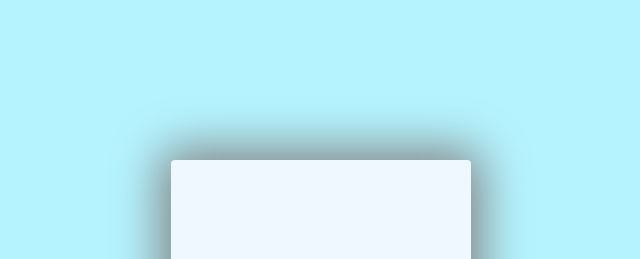
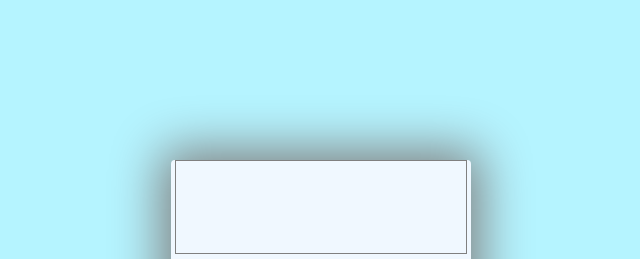
Before and after one commit to MdRehanAli/Simple_Calculator, a plain HTML site: page index.html in a window 1280 px wide. Shown: the top 259 px of the page, without its empty margins (319-959 px from the left). Drawn offline with Linux system fonts and the light colour scheme.

Commit message:
added spaces

```diff
--- a/style.css
+++ b/style.css
@@ -14,7 +14,6 @@ body {
 .all_buttons {
     display: grid;
     padding: 8px;
-
     grid-template-columns: 1fr 1fr 1fr 1fr;
 }
 
@@ -28,10 +27,12 @@ body {
 
 .display_part {
     text-align: right;
-    height: 70px;
+    height: 60px;
     line-height: 70px;
     padding: 16px 8px;
     font-size: 25px;
+    border: 1px solid gray;
+    margin: 4px;
 }
 
 #equal_button {
```
